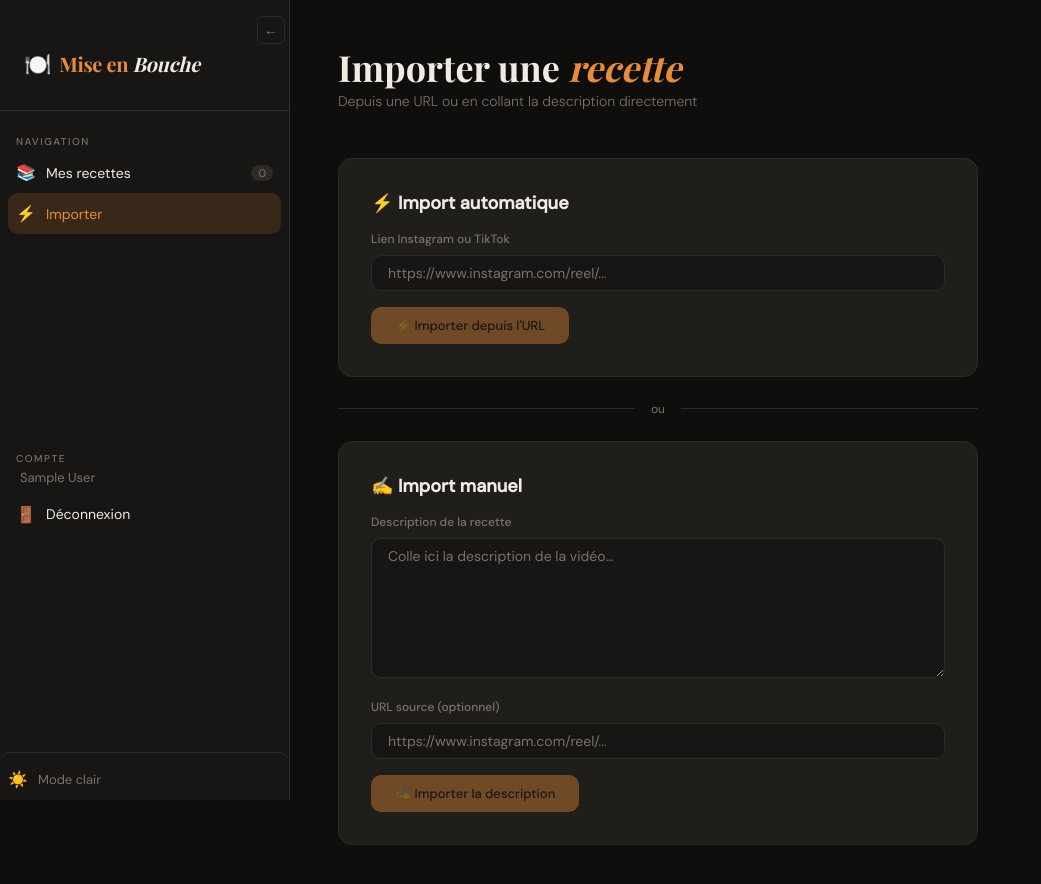
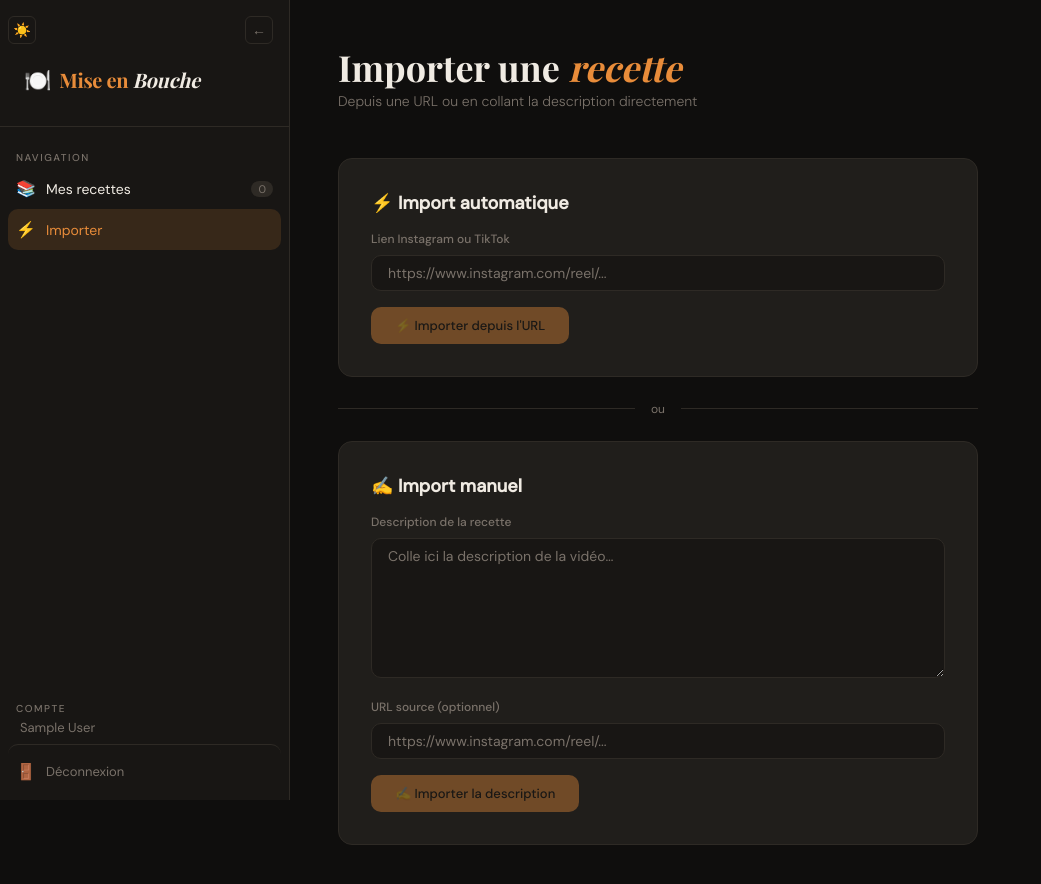
Before and after one commit to MarinaSavart/recipe-app, a React (Vite) app in the folder frontend/: page /import in a window 1280 px wide. Shown: the top 884 px of the page, without its empty margins (0-1041 px from the left). Built offline with nearby package versions, Linux system fonts and the light colour scheme; no server answers; sample sign-in values are in the browser's storage; a web font is replaced by a local one.

Commit message:
feat: add theme toggle button to navbar and adjust layout styles

```diff
--- a/frontend/src/components/Navbar.tsx
+++ b/frontend/src/components/Navbar.tsx
@@ -30,10 +30,21 @@ export default function Navbar({ recipeCount, collapsed, onToggle, mobileOpen, t
     <>
       <nav className={`navbar ${collapsed ? 'navbar--collapsed' : ''} ${mobileOpen ? 'navbar--open' : ''}`}>
 
-        <button className="navbar__toggle" onClick={onToggle} title={collapsed ? 'Agrandir' : 'Réduire'}>
-          {collapsed ? '→' : '←'}
-        </button>
+        <div className="navbar__container-toggle">
+          {/* Toggle thème en bas de la navbar */}
+          <button
+            className="navbar__toggle"
+            onClick={onThemeToggle}
+            title={theme === 'dark' ? 'Mode clair' : 'Mode sombre'}
+          >
+            {theme === 'dark' ? '☀️' : '🌙'}
+          </button>
+          <button className="navbar__toggle" onClick={onToggle} title={collapsed ? 'Agrandir' : 'Réduire'}>
+            {collapsed ? '→' : '←'}
+          </button>
+        </div>
 
+        {/* Logo de la navbar */}
         <div className="navbar__logo" onClick={() => navigate('/')} style={{ cursor: 'pointer' }}>
           <span className="navbar__logo-icon">🍽️</span>
           <span className="navbar__logo-text">
@@ -65,25 +76,13 @@ export default function Navbar({ recipeCount, collapsed, onToggle, mobileOpen, t
             <div style={{ padding: '0 12px 8px', fontSize: 13, color: 'var(--muted)' }}>
               {user.name ?? user.email}
             </div>
-            <button className="navbar__btn" onClick={logout}>
+            <button className="navbar__theme-btn" onClick={logout}>
               <span className="icon">🚪</span>
               <span className="navbar__btn-label">Déconnexion</span>
             </button>
           </div>
         )}
 
-        {/* Toggle thème en bas de la navbar */}
-        <button
-          className="navbar__theme-btn"
-          onClick={onThemeToggle}
-          title={theme === 'dark' ? 'Mode clair' : 'Mode sombre'}
-        >
-          <span className="icon">{theme === 'dark' ? '☀️' : '🌙'}</span>
-          <span className="navbar__btn-label">
-            {theme === 'dark' ? 'Mode clair' : 'Mode sombre'}
-          </span>
-        </button>
-
       </nav>
     </>
   )
--- a/frontend/src/styles/_navbar.scss
+++ b/frontend/src/styles/_navbar.scss
@@ -26,11 +26,21 @@
     .navbar__logo { justify-content: center; padding: 0 0 $spacing-xl; }
   }
 
-  &__toggle {
+  &__container-toggle {
+    display: flex;
+    align-items: center;
+    justify-content: space-between;
+    padding: 0px 12px;
+    height: auto;
+    width: 100%;
     position: absolute;
     top: $spacing-md;
     right: $spacing-xs;
-    width: 28px; height: 28px;
+  }
+
+  &__toggle {
+    width: 28px;
+    height: 28px;
     border-radius: $radius-sm;
     border: 1px solid $border;
     color: $muted;
@@ -43,7 +53,7 @@
   }
 
   &__logo{
-    padding: 0 $spacing-lg $spacing-xl;
+    padding: $spacing-md $spacing-lg $spacing-xl;
     font-family: $font-display;
     font-size: 20px;
     font-weight: 700;
```
